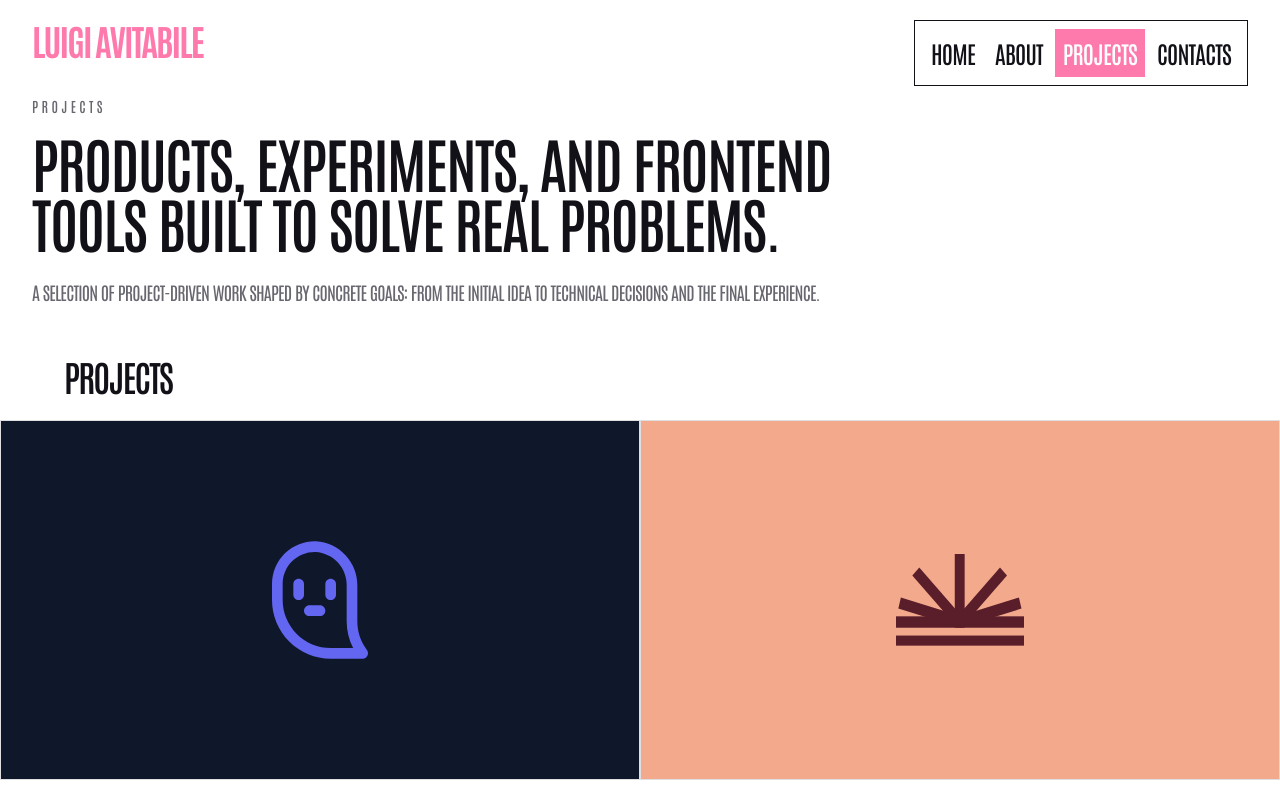
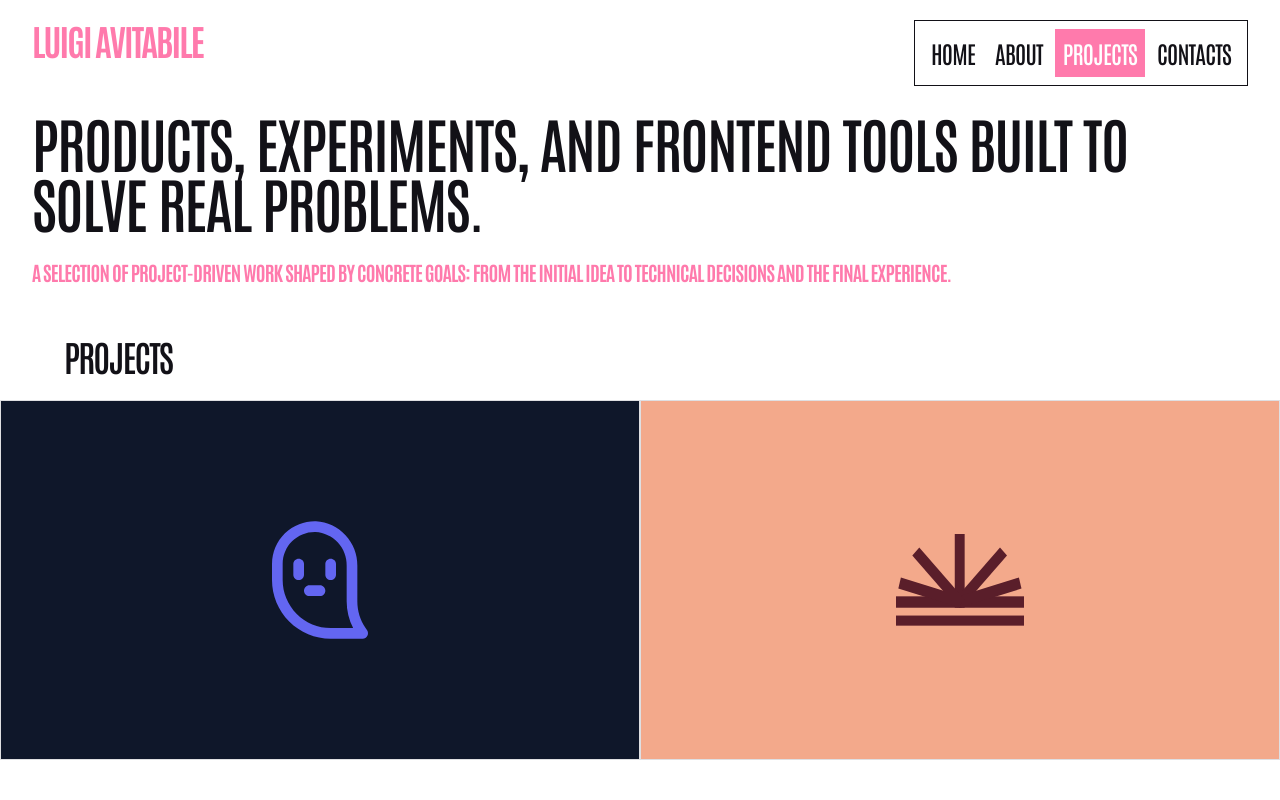
Before and after one commit to Daevel/portfolio, a Next.js app: page /projects in a window 1280 px wide. Shown: the top 800 px of the page. Built offline with nearby package versions, Linux system fonts and the light colour scheme.

Commit message:
style: refine projects header

```diff
--- a/src/app/projects/page.tsx
+++ b/src/app/projects/page.tsx
@@ -10,15 +10,12 @@ export default function ProjectsPage() {
 
   return (
     <Container className="py-16 sm:py-24 max-w-none">
-      <section className="max-w-4xl">
+      <section>
         <Reveal>
-          <p className="font-medium text-muted-foreground text-sm uppercase tracking-[0.24em]">
-            {t.projects.sectionLabel.toUpperCase()}
-          </p>
           <h1 className="mt-4 text-6xl font-semibold tracking-tight">
             {t.projects.h1Title.toUpperCase()}
           </h1>
-          <p className="mt-6 text-lg text-muted-foreground leading-8">
+          <p className="mt-6 text-xl font-bold text-primary leading-8">
             {t.projects.introduction.toUpperCase()}
           </p>
         </Reveal>
--- a/src/components/layout/header.tsx
+++ b/src/components/layout/header.tsx
@@ -10,7 +10,7 @@ export function Header() {
     <header className="pointer-events-none fixed top-0 right-0 bottom-0 left-0 z-40">
       <Container className="pointer-events-auto relative flex min-h-16 max-w-none items-start justify-between gap-4 p-5">
         <Link
-          className="text-primary text-4xl font-bold tracking-tighter [-webkit-text-stroke:0.5px_white] [paint-order:stroke_fill] focus-visible:outline-2 focus-visible:outline-offset-4 focus-visible:outline-focus-ring"
+          className="text-primary text-4xl font-bold tracking-tighter focus-visible:outline-2 focus-visible:outline-offset-4 focus-visible:outline-focus-ring"
           href="/"
         >
           {siteConfig.name.toUpperCase()}
```
